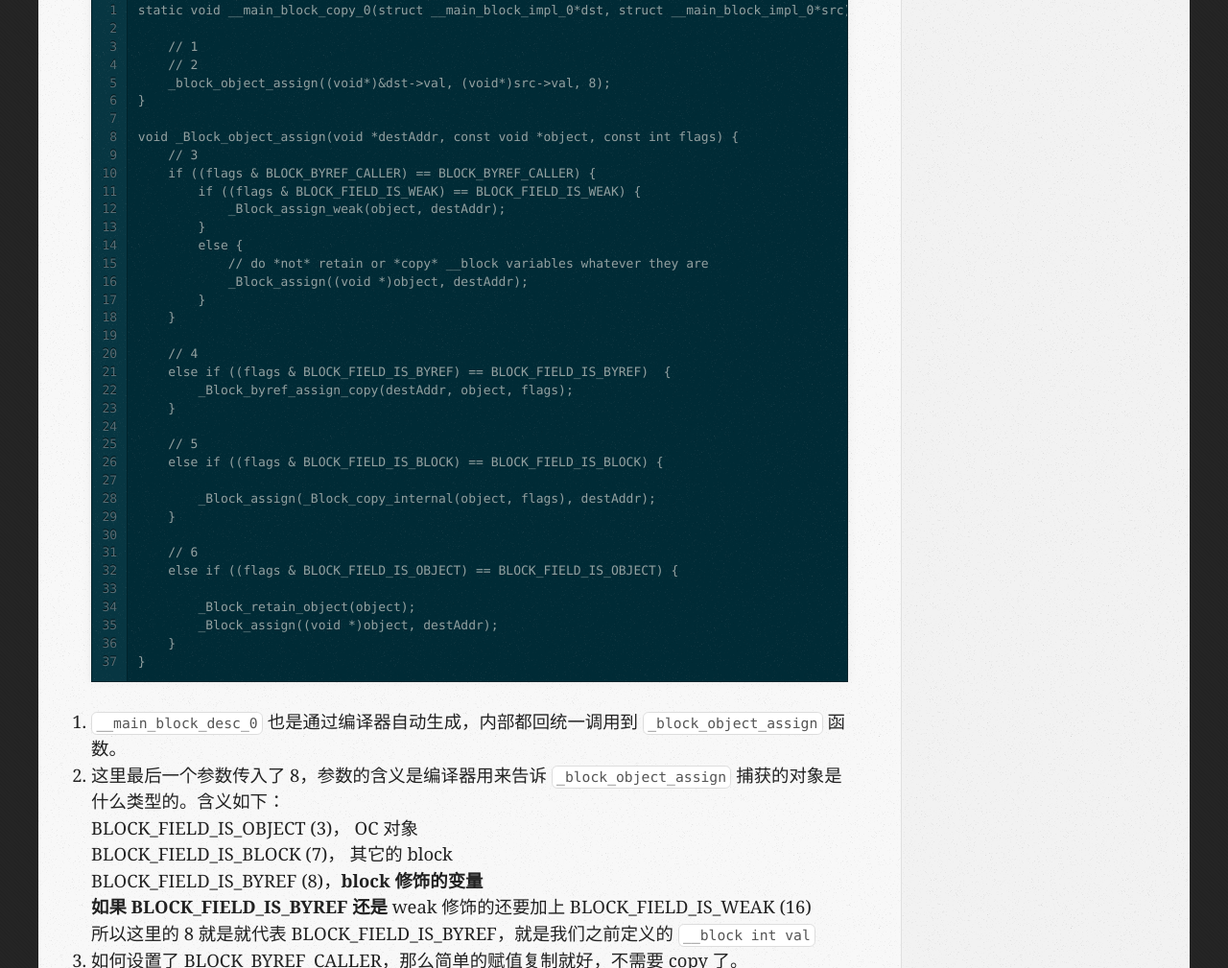
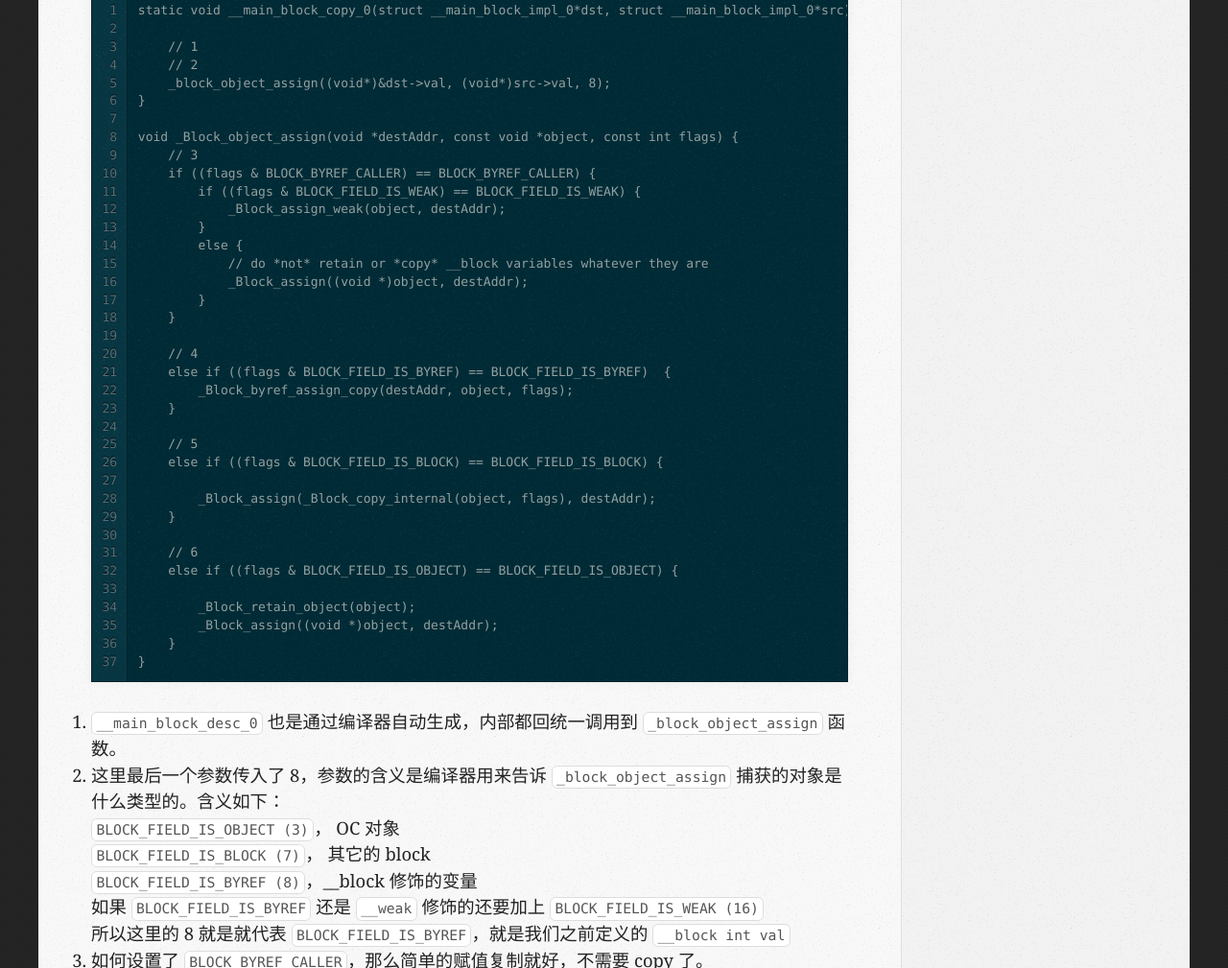
Before and after one commit to StrZhao/StrZhao.github.io, a plain HTML site: page blog/2018/03/11/block-liao-jie-[?]-xia/index.html in a window 1280 px wide. Shown: the part 10991-12000 px from the top of the page at 96% size. Drawn offline with nearby package versions, Linux system fonts and the light colour scheme.

Commit message:
Site updated at 2018-03-12 20:40:55 UTC

```diff
--- a/blog/2018/03/11/block-liao-jie-[?]-xia/index.html
+++ b/blog/2018/03/11/block-liao-jie-[?]-xia/index.html
@@ -857,12 +857,12 @@ C 函数中可能用到的变量有很多，其中全局静态变量和全局变
 <ol>
 <li><code>__main_block_desc_0</code> 也是通过编译器自动生成，内部都回统一调用到 <code>_block_object_assign</code> 函数。</li>
 <li>这里最后一个参数传入了 8，参数的含义是编译器用来告诉 <code>_block_object_assign</code> 捕获的对象是什么类型的。含义如下：<br/>
-BLOCK_FIELD_IS_OBJECT (3)， OC 对象<br/>
-BLOCK_FIELD_IS_BLOCK (7)， 其它的 block<br/>
-BLOCK_FIELD_IS_BYREF (8)，<strong>block 修饰的变量<br/>
-如果 BLOCK_FIELD_IS_BYREF 还是 </strong>weak 修饰的还要加上 BLOCK_FIELD_IS_WEAK (16)<br/>
-所以这里的 8 就是就代表 BLOCK_FIELD_IS_BYREF，就是我们之前定义的 <code>__block int val</code></li>
-<li>如何设置了 BLOCK_BYREF_CALLER，那么简单的赋值复制就好，不需要 copy 了。</li>
+<code>BLOCK_FIELD_IS_OBJECT (3)</code>， OC 对象<br/>
+<code>BLOCK_FIELD_IS_BLOCK (7)</code>， 其它的 block<br/>
+<code>BLOCK_FIELD_IS_BYREF (8)</code>，__block 修饰的变量<br/>
+如果 <code>BLOCK_FIELD_IS_BYREF</code> 还是 <code>__weak</code> 修饰的还要加上 <code>BLOCK_FIELD_IS_WEAK (16)</code><br/>
+所以这里的 8 就是就代表 <code>BLOCK_FIELD_IS_BYREF</code>，就是我们之前定义的 <code>__block int val</code></li>
+<li>如何设置了 <code>BLOCK_BYREF_CALLER</code>，那么简单的赋值复制就好，不需要 copy 了。</li>
 <li>如果捕获对象的类型是 __block 修饰的变量, 那么把栈上的 <code>__block_byref_val_0</code> 对象复制到堆上。</li>
 <li>如果捕获对象是 block，那么通过 <code>_Block_copy_internal</code> 把对象从栈上复制到堆上</li>
 <li>如果捕获对象是 OC 对象，那么就引用计数加 1 即可。(这也是 block 循环引用发生的充分条件)</li>
@@ -908,7 +908,7 @@ BLOCK_FIELD_IS_BYREF (8)，<strong>block 修饰的变量<br/>
 
 
 <ol>
-<li>val 通过访问 <strong>forwarding 指针指向的 val 来访问堆上的对象。所以这里 <code>__forwarding</code> 指向的就是被复制到堆上的 <code>__Block_byref_val_0</code> 对象。<code>__forwarding</code> 的作用的就是让 </strong>block 修饰的变量不管在栈上还是在堆上都可以被正确的访问。</li>
+<li>val 通过访问 <code>__forwarding</code> 指针指向的 val 来访问堆上的对象。所以这里 <code>__forwarding</code> 指向的就是被复制到堆上的 <code>__Block_byref_val_0</code> 对象。<code>__forwarding</code> 的作用的就是让 __block 修饰的变量不管在栈上还是在堆上都可以被正确的访问。</li>
 </ol>
 
 
```
Also changed, not shown: atom.xml (+8 -8 lines), index.html (+7 -7 lines).
